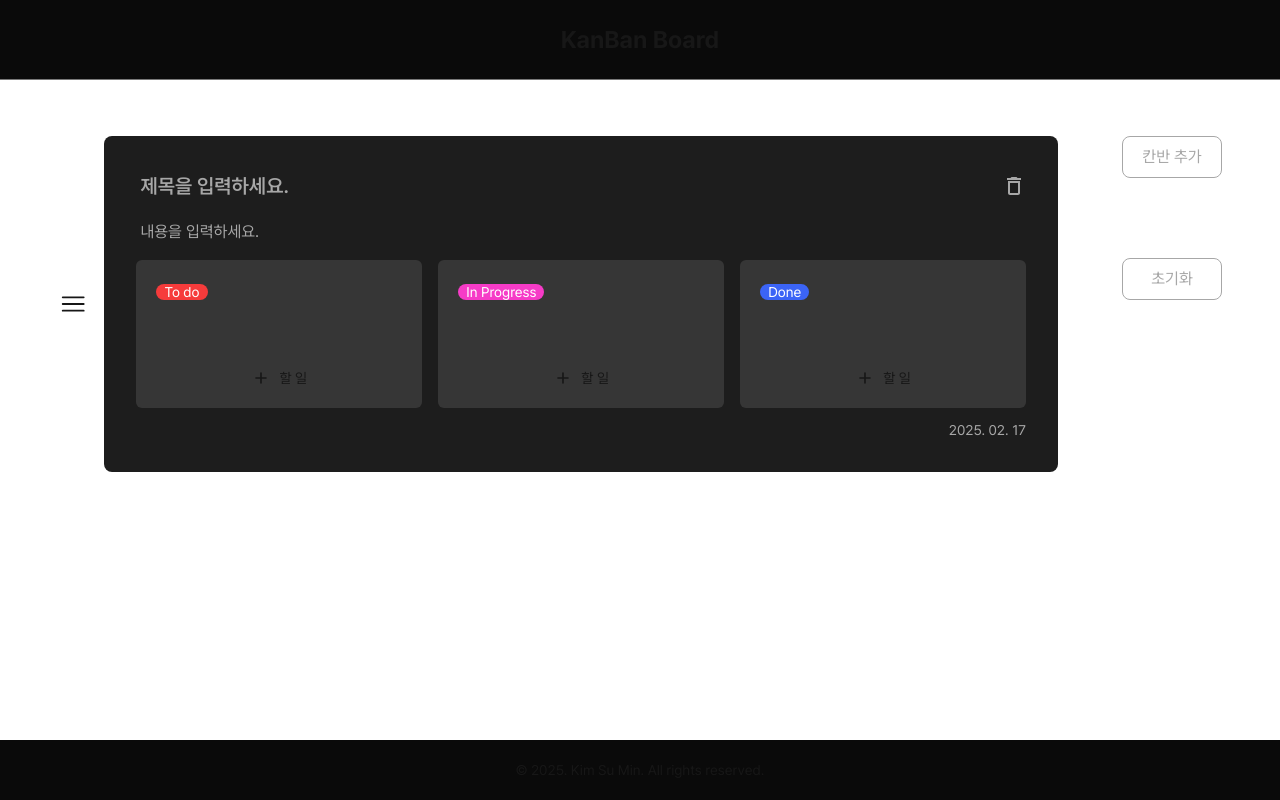
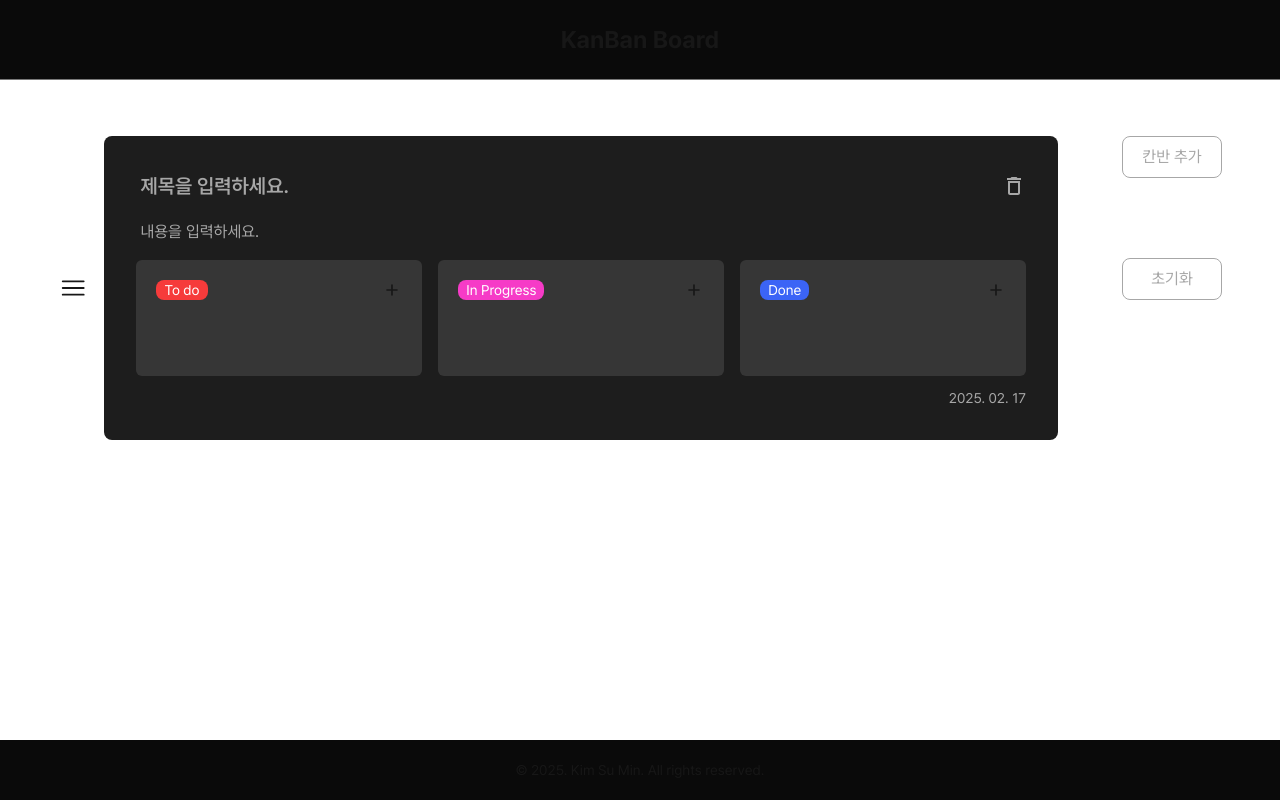
Before and after one commit to ssumanlife/kanban-todo, a Next.js app: page / in a window 1280 px wide. Built offline with nearby package versions, Linux system fonts and the light colour scheme.

Commit message:
fix: 버튼 위치 수정 (#11)

```diff
--- a/components/ui/task-card.tsx
+++ b/components/ui/task-card.tsx
@@ -22,17 +22,13 @@ const TaskCard = ({ status, kanbanId, children }: Props) => {
 
   return (
     <div className="bg-gray-500 rounded-md p-[20px] flex flex-col gap-2">
-      <div>
+      <div className="flex justify-between">
         <Label id={status} label={TASK_LABEL[status]} />
+        <Button variant="icon" onClick={() => addTask(kanbanId, status)} aria-label="할 일 추가">
+          <HiOutlinePlusSm fill="#a7a7a7" size={20} />
+        </Button>
       </div>
       {children}
-      <Button
-        variant="icon"
-        className="text-sm flex justify-center gap-2"
-        onClick={() => addTask(kanbanId, status)}
-      >
-        <HiOutlinePlusSm fill="#a7a7a7" size={20} />할 일
-      </Button>
     </div>
   )
 }
```
